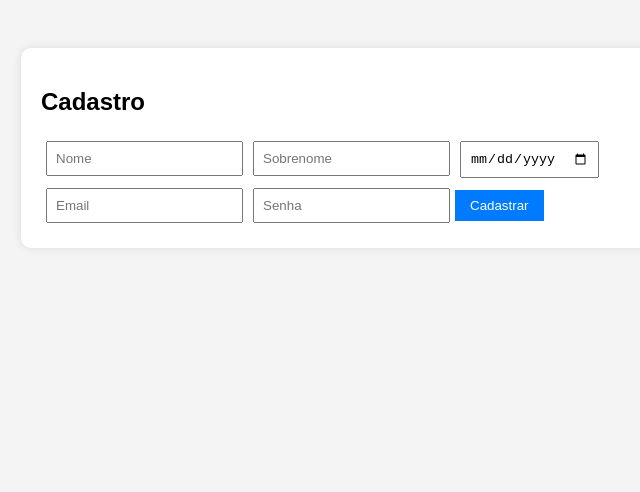
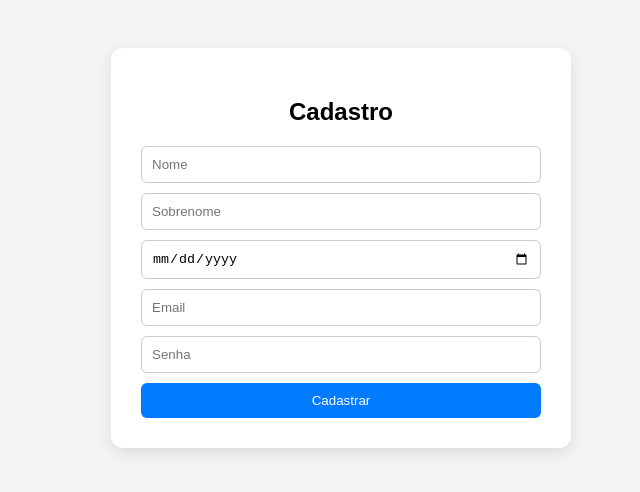
Before and after one commit to Medeiros281213/Trabalho-react, a React (Create React App) app: page / in a window 1280 px wide. Shown: the top 492 px of the page, without its empty margins (299-939 px from the left). Built offline with nearby package versions, Linux system fonts and the light colour scheme; the HTML template or start-up script is replaced by a standard one.

Commit message:
versao final corrigida

```diff
--- a/src/styles.css
+++ b/src/styles.css
@@ -6,22 +6,36 @@ body {
 
 .container {
   background: white;
-  padding: 20px;
-  border-radius: 10px;
-  max-width: 600px;
+  padding: 30px;
+  border-radius: 12px;
+  max-width: 400px;
   margin: auto;
-  box-shadow: 0 0 10px rgba(0,0,0,0.1);
+  box-shadow: 0 5px 15px rgba(0,0,0,0.1);
+  display: flex;
+  flex-direction: column;
+}
+
+h2 {
+  text-align: center;
+  margin-bottom: 20px;
 }
 
 input {
-  margin: 5px;
-  padding: 8px;
+  margin-bottom: 10px;
+  padding: 10px;
+  border: 1px solid #ccc;
+  border-radius: 6px;
 }
 
 button {
-  padding: 8px 15px;
+  padding: 10px;
   background: #007bff;
   color: white;
   border: none;
+  border-radius: 6px;
   cursor: pointer;
 }
+
+button:hover {
+  background: #0056b3;
+}
```
